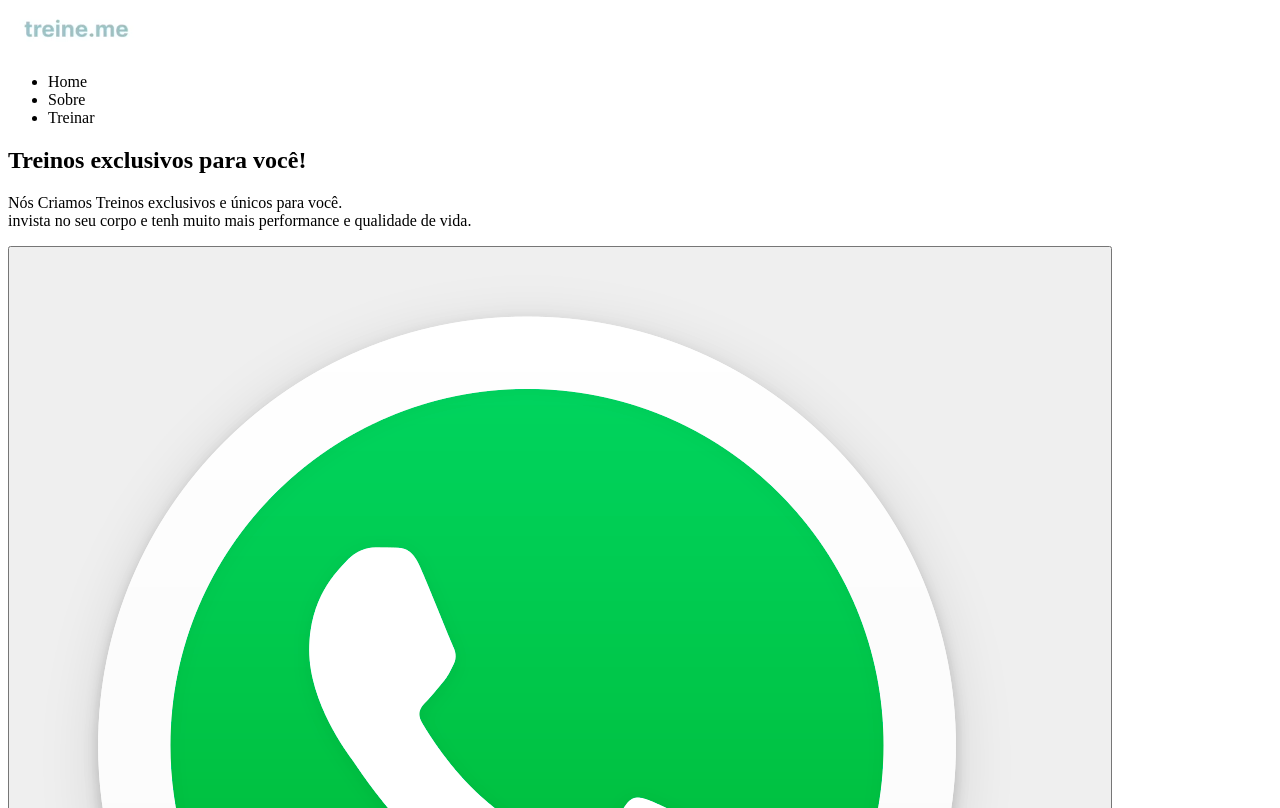
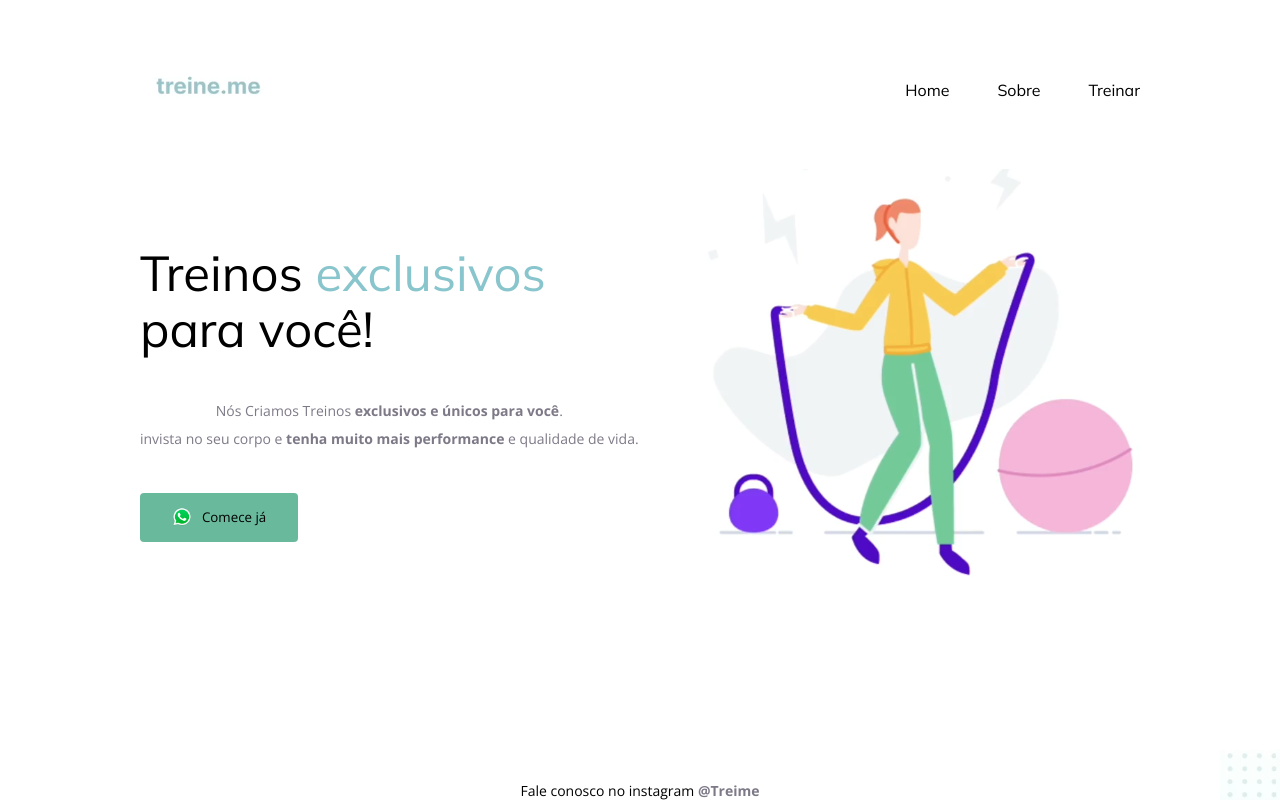
Before and after one commit to JVLeocadio/Estudo-RocketSeat, a plain HTML site: page Projeto 02/index.html in a window 1280 px wide. Shown: the top 808 px of the page. Drawn offline with nearby package versions, Linux system fonts and the light colour scheme.

Commit message:
continuação

```diff
--- a/Projeto 02/index.html
+++ b/Projeto 02/index.html
@@ -4,50 +4,63 @@
     <meta charset="UTF-8">
     <meta name="viewport" content="width=device-width, initial-scale=1.0">
     <title>Treine me</title>
+    <link rel="stylesheet" href="style.css">
+
+    <link rel="preconnect" href="https://fonts.googleapis.com">
+    <link rel="preconnect" href="https://fonts.gstatic.com" crossorigin>
+    <link href="https://fonts.googleapis.com/css2?family=Mulish:ital,wght@0,200..1000;1,200..1000&family=Open+Sans:ital,wght@0,300..800;1,300..800&display=swap" rel="stylesheet">
+
+
+
 </head>
 <body>
 
 
     <div class="page">
 
-        <header>
-            <img src="Imagens/logo.png" alt="Treine me">
+
             <nav>
+                <div "><a href="#"><img class="logo" src="Imagens/logo.png" alt="Treine me"></a></div>
                 <ul>
-                    <li>Home</li>
-                    <li>Sobre</li>
-                    <li>Treinar</li>
+                    <li><a href="#">Home</a></li>
+                    <li><a href="#">Sobre</a></li>
+                    <li><a href="#">Treinar</a></li>
                 </ul>
 
             </nav>
-        </header>
+
 
 
         <main>
-            <section>
+            <section class="text">
                 <h1>
-                    Treinos exclusivos para você!
+                    Treinos <span>exclusivos</span> para você!
                 </h1>
 
-                <p>Nós Criamos Treinos exclusivos e únicos para você. <br>
-                    invista no seu corpo e tenh muito mais performance e qualidade de vida.
+                <p>Nós Criamos Treinos <strong>exclusivos e únicos para você</strong>. <br>
+                    invista no seu corpo e <strong>tenha muito mais performance</strong> e qualidade de vida.
 
                 </p>
-                <button>
-                    <img src="Imagens/whats.png" alt="imagem do whatsapp">
-                    Comece já
-                </button>
+
+                <div>
+
+                   <Button id="botao">
+                    <img src="Imagens/whats.png" alt="">Comece já</Button>
+                </div>
+
 
             </section>
-            <img src="Imagens/1.png" alt="">
+
+
+                <img src="Imagens/1.png" alt="">
 
          </main>
 
 
-        <footer>Fale conosco no instagram <a href="https;//intragram.com/treineme" target="_blank"></a></footer>
+        <footer>Fale conosco no instagram <a href="https;//intragram.com/treineme" target="_blank">@Treime</a></footer>
     </div>
 
-    <img src="Imagens/balls.png" alt="">
+    <img id="balls" src="Imagens/balls.png" alt="">
 
 
 </body>
--- /dev/null
+++ b/Projeto 02/style.css
@@ -0,0 +1,115 @@
+body {
+    margin: 0px;
+    font-family: "Open Sans", sans-serif;
+    min-height: 100vh;
+}
+nav {
+    display: flex;
+    justify-content: space-between;
+    align-items: center;
+    margin-bottom: 55px;
+    font-family: "Mulish", sans-serif;
+}
+
+nav a { color: black;
+
+}
+
+main {
+    display: flex;
+    justify-content: space-between;
+    align-items: center;
+}
+
+h1 {
+    font-family: "Mulish", sans-serif;
+    font-size: 49px;
+    line-height: 56px;
+    color: #000;
+    font-weight: normal;
+    width: 490px;
+
+}
+
+h1 span {
+    color: #89c5cc;
+}
+
+ul li a{
+    text-decoration: none;
+}
+
+ul li a:hover {
+    font-weight: bold;
+    color: #89c5cc;
+}
+
+ul {
+    display: flex;
+    list-style: none;
+    gap: 48px;
+    margin: 0px;
+    padding: 0px;
+    font-family: "Mulish", sans-serif;
+}
+
+section p {
+    font-size: 14px;
+    line-height: 28px;
+    color: #7D7987;
+    margin: 40px 0px;
+    text-align: center;
+
+}
+
+
+.page {
+    width: 1000px;
+    margin: 0 auto;
+    padding-top: 65px;
+}
+
+#botao {
+    font-family: "Open Sans", sans-serif;
+    background-color: #69b99d ;
+    border: 0;
+    border-radius: 4px;
+    display: flex;
+    justify-content: center;
+    align-items: center;
+    padding: 14px 32px 15px;
+    gap: 10px;
+    cursor: pointer
+}
+
+#botao:hover {
+    background:#396b59  ;
+}
+
+#botao img {
+    height: 20px;
+}
+footer {
+    font-size: 14px;
+    line-height: 28px;
+    text-align: center;
+    margin-top: 200px;
+}
+
+footer a {
+    font-weight: bold;
+    text-decoration: none;
+    color: #7D7987;
+
+}
+
+footer a:hover {
+    font-weight: bold;
+    color: #89c5cc;
+}
+
+#balls{
+    position: fixed;
+    bottom: 0px;
+    right: 0px;
+}
```
Also changed, not shown: Projeto 02/Imagens/whats1.png (added).
